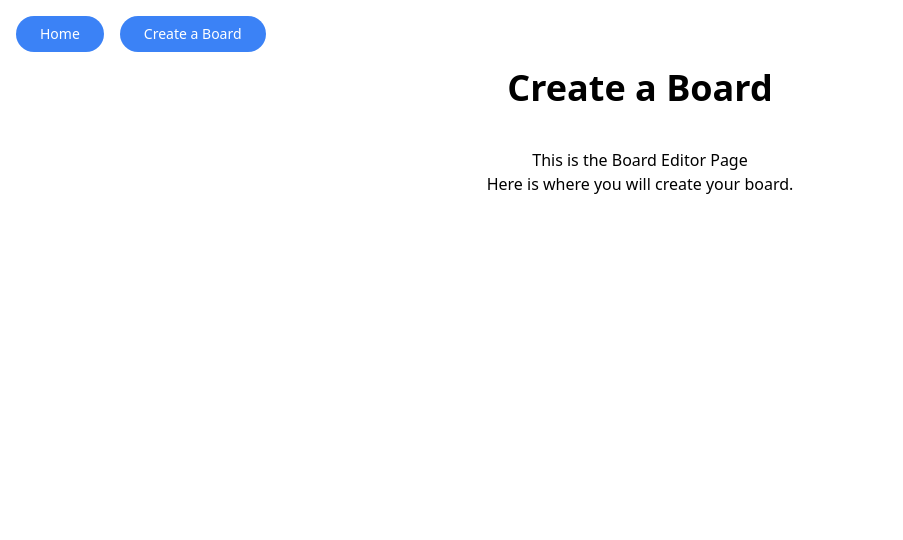
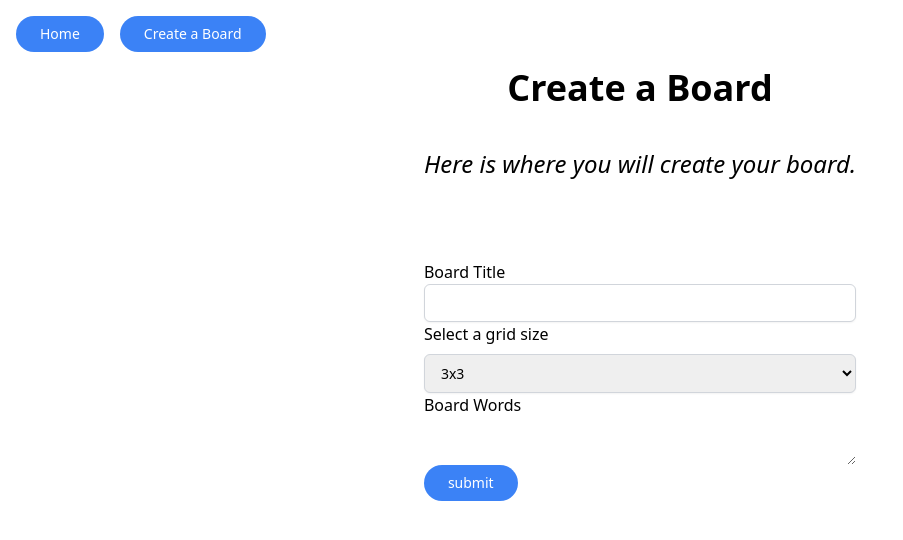
Before and after one commit to NoahAaronBurton/gogobingo, a React (Vite) app in the folder gogobingo/: page / in a window 1280 px wide. Both pictures are taken after a click on the button "Create a Board". Shown: the top 540 px of the page, without its empty margins (0-903 px from the left). Built offline with nearby package versions, Linux system fonts and the light colour scheme.

Commit message:
mod page header & Button, board form component

```diff
--- a/gogobingo/src/App.jsx
+++ b/gogobingo/src/App.jsx
@@ -3,6 +3,8 @@ import './App.css'
 import Navbar from './Navbar'
 import Landing from './Landing'
 import BoardEditor from './BoardEditor'
+
+
 function App() {
   const [openPage, setOpenPage] = useState('landing');
 
--- a/gogobingo/src/BoardEditor.jsx
+++ b/gogobingo/src/BoardEditor.jsx
@@ -1,11 +1,17 @@
 import PageHeader from "./components/PageHeader"
+import Button from "./components/Button"
+import BoardForm from "./components/BoardForm"
 
 export default function BoardEditor() {
+
+
     return (
-        <div>
-            <PageHeader title="Create a Board" subtitle="This is the Board Editor Page">
-                <p>Here is where you will create your board.</p>
-            </PageHeader>
-        </div>
+    <>
+    <div>
+        <PageHeader title="Create a Board" subtitle="Here is where you will create your board.">
+        </PageHeader>
+    </div>
+        <BoardForm />
+    </>
     )
 }
--- a/gogobingo/src/Navbar.jsx
+++ b/gogobingo/src/Navbar.jsx
@@ -1,10 +1,10 @@
+import Button from "./components/Button";
+
 export default function Navbar({ setOpenPage }) {
 
     const NavItem = ({ name, funct }) => {
         return (
-            <button onClick={funct} className="px-6 py-2 rounded-full text-sm font-medium bg-blue-500 text-white hover:bg-blue-700">
-                {name}
-            </button>
+            <Button funct={funct} text={name} />
         );
     }
 
--- /dev/null
+++ b/gogobingo/src/components/BoardForm.jsx
@@ -0,0 +1,41 @@
+import Button from "./Button";
+
+export default function BoardForm() {
+    const inputClases = "px-3 py-2 border border-gray-300 rounded-md shadow-sm focus:outline-none focus:ring-indigo-500 focus:border-indigo-500 sm:text-sm";
+    const dropDownClasses = "px-3 py-2 border border-gray-300 rounded-md shadow-sm focus:outline-none focus:ring-indigo-500 focus:border-indigo-500 sm:text-sm";
+
+    function handleSubmit(e) {
+        e.preventDefault();
+        console.log("Form submitted");
+    }
+    return (
+        <div id="board-form" className="outline-2">
+        <form>
+            <div className="flex flex-col">
+                <label htmlFor="board-title">Board Title</label>
+                <input type="text" id="board-title" name="board-title" className={inputClases} />
+            </div>
+            <div className="flex flex-col">
+                <label htmlFor="grid-size" className="mb-2">Select a grid size</label>
+                <select id="grid-size" name="grid-size" className={dropDownClasses}>
+                    <option>3x3</option>
+                    <option>4x4</option>
+                    <option>5x5</option>
+
+                </select>
+            </div>
+            {/* make option for bg image? */}
+            {/* <div className="flex flex-col">
+                <label htmlFor="board-image">Board Image</label>
+                <input type="file" id="board-image" name="board-image" />
+            </div> */}
+            <div className="flex flex-col">
+                <label htmlFor="board-words">Board Words</label>
+                <textarea id="board-words" name="board-words" />
+            </div>
+            <Button text="submit" funct={handleSubmit} >Submit</Button>
+        </form>
+
+    </div>
+    )
+}
--- /dev/null
+++ b/gogobingo/src/components/Button.jsx
@@ -0,0 +1,5 @@
+export default function Button ({text, funct}) {
+    return (
+        <button onClick={funct} className="px-6 py-2 rounded-full text-sm font-medium bg-blue-500 text-white hover:bg-blue-700">{text}</button>
+    )
+}
--- a/gogobingo/src/components/PageHeader.jsx
+++ b/gogobingo/src/components/PageHeader.jsx
@@ -1,9 +1,9 @@
 export default function PageHeader({title, subtitle, children}) {
 
     return (
-        <div className="flex flex-col w-full justify-center items-center">
+        <div className="flex flex-col w-full justify-center items-center mb-20">
             <h1 className="text-4xl font-bold mb-10">{title}</h1>
-            <p>{subtitle}</p>
+            <p className="text-2xl italic">{subtitle}</p>
             {children}
         </div>
     )
```
